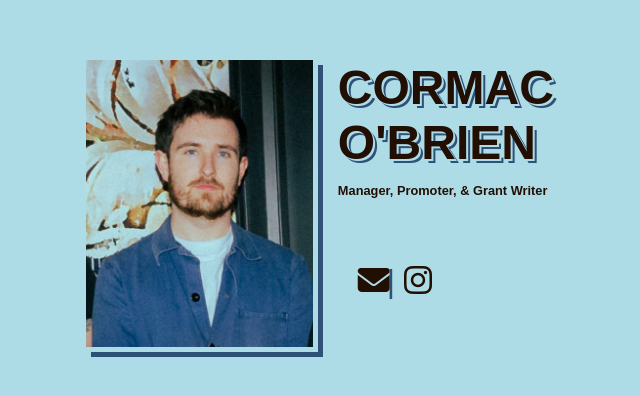
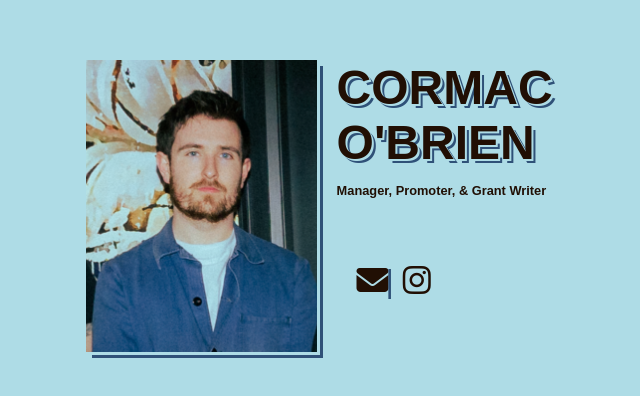
Before and after one commit to cormacfobrien/cormacfobrien.github.io, a plain HTML site: page index.html in a window 1280 px wide. Shown: the part 194-590 px from the top of the page, without its empty margins (254-894 px from the left). Drawn offline with Linux system fonts and the light colour scheme; a web font is replaced by a local one.

Commit message:
Update style.css

```diff
--- a/style.css
+++ b/style.css
@@ -74,9 +74,9 @@ p{
     background-size: cover;
     background-position: center;
     box-sizing: border-box;
-    border-right: 5px solid var(--two);
-    border-bottom: 5px solid var(--two);
-    box-shadow: 5px 5px 0px var(--one);
+    box-shadow:
+    3px 3px 0px var(--two),
+    6px 6px 0px var(--one);
 }
 
 a:link, a:visited{
```
